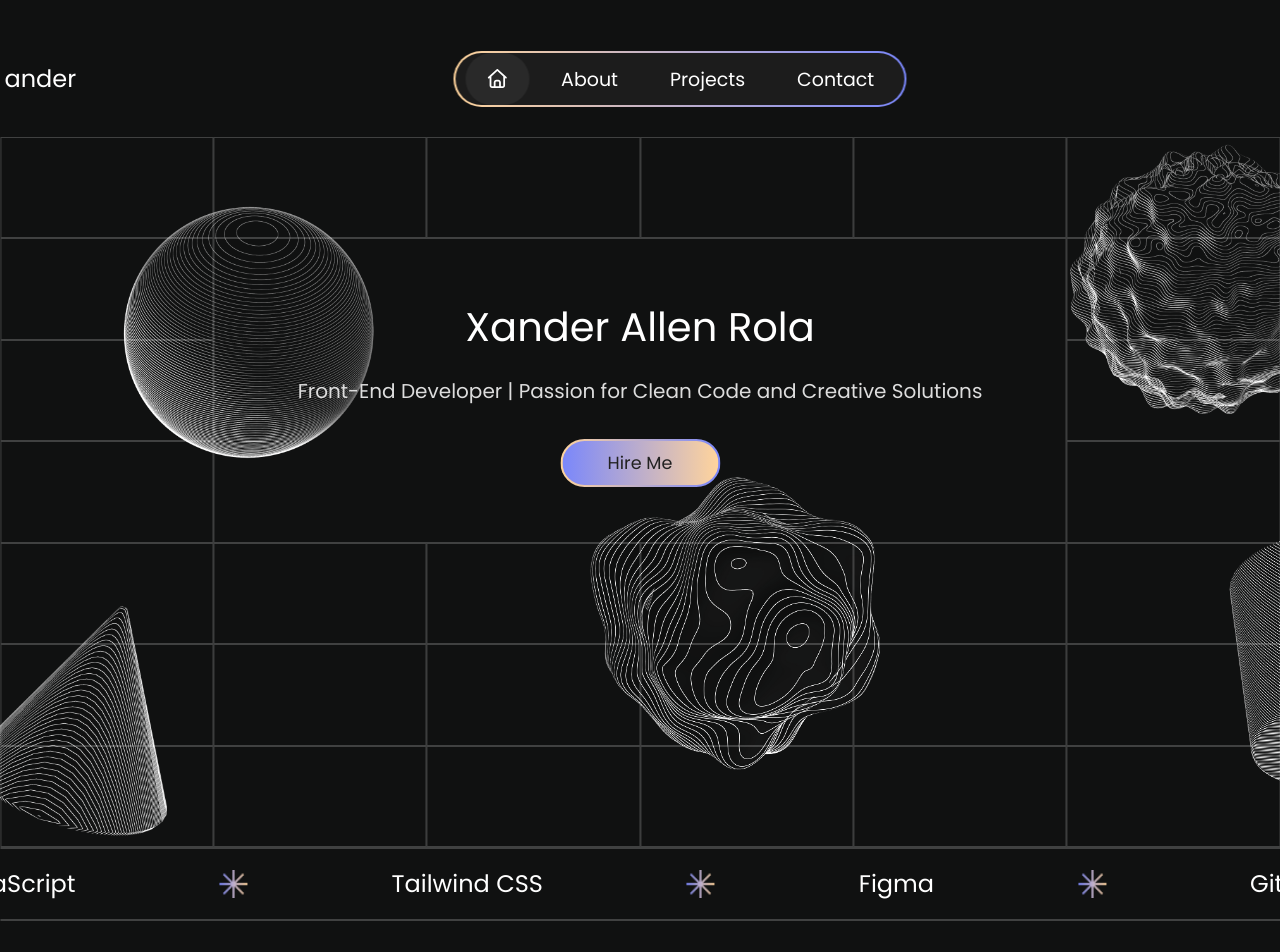
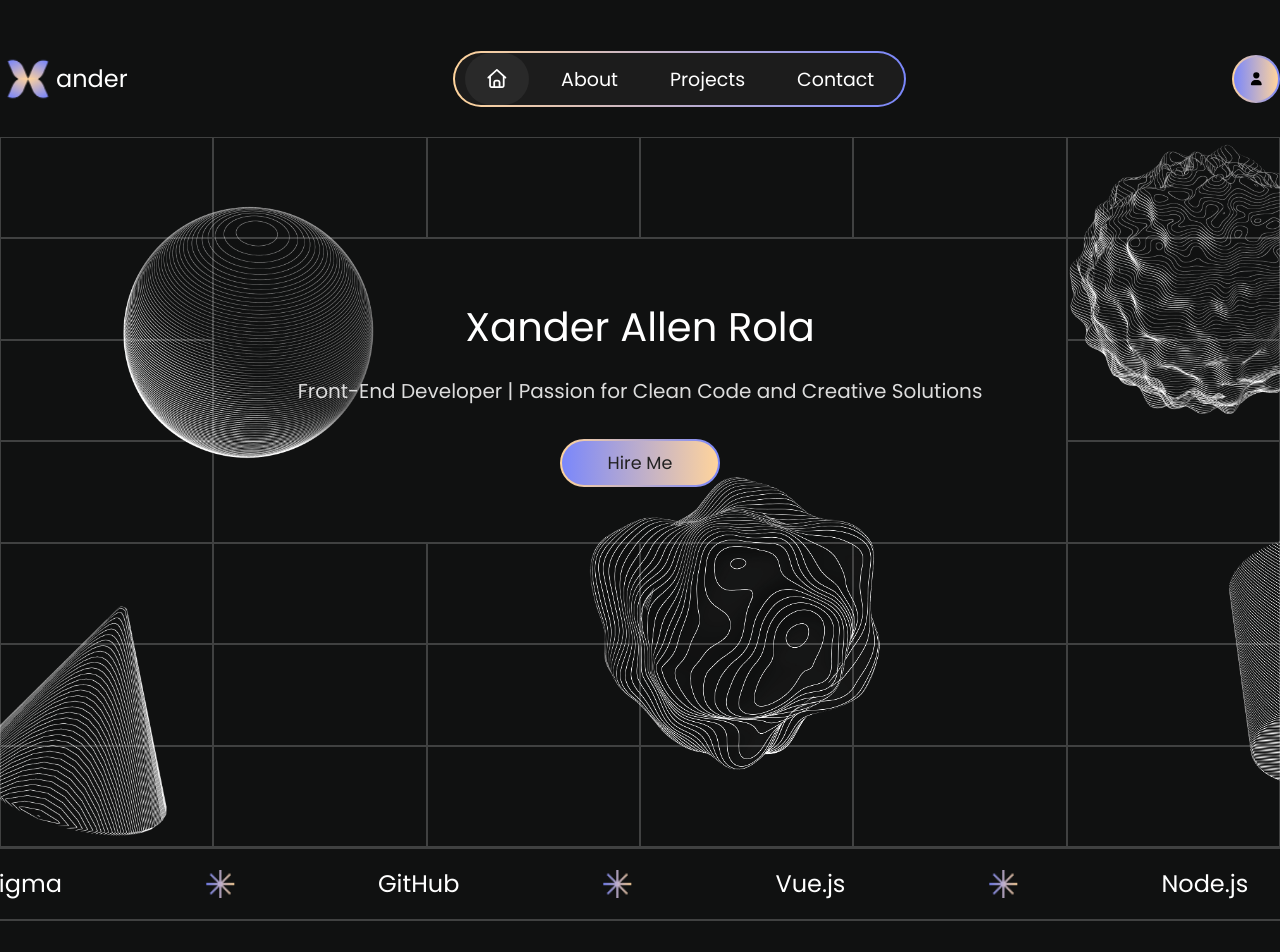
Before and after one commit to Xander-Allen-Rola/Xander-Portfolio, a Vue app: page / in a window 1280 px wide. Shown: the top 952 px of the page. Built offline with nearby package versions, Linux system fonts and the light colour scheme.

Commit message:
Added scrolling animation for sub info
changed hirememenu button style similar to other buttons

```diff
--- a/src/components/HireMeMenu.vue
+++ b/src/components/HireMeMenu.vue
@@ -132,14 +132,76 @@ function emitClose() {
 }
 
 /* Form styling */
-.title { font-size: 20px; font-weight: bold; margin-bottom: 4px; text-align: center; }
-.subtitle { font-size: 13px; color: #bbb; margin-bottom: 16px; text-align: center; }
-.form { display:flex; flex-direction:column; gap:12px; }
-.form-group label { font-size:13px; margin-bottom:4px; display:block; color:#ccc; }
-.input { width:100%; padding:8px 10px; border-radius:8px; border:1px solid #444; background:#2a2a2a; color:#fff; font-size:14px; outline:none; transition:border 0.2s; }
-.input:focus { border: 1px solid #FFD49C; }
+.title {
+  font-size: 20px;
+  font-weight: bold;
+  margin-bottom: 4px;
+  text-align: center;
+}
+.subtitle {
+  font-size: 13px;
+  color: #bbb;
+  margin-bottom: 16px;
+  text-align: center;
+}
+.form {
+  display:flex;
+  flex-direction:column;
+  gap:12px;
+}
+.form-group label {
+  font-size:13px;
+  margin-bottom:4px;
+  display:block;
+  color:#ccc;
+}
+.input {
+  width:100%;
+  padding:8px 10px;
+  border-radius:8px;
+  border:1px solid #444;
+  background:#2a2a2a;
+  color:#fff;
+  font-size:14px;
+  outline:none;
+  transition:border 0.2s;
+}
+.input:focus {
+  border: 1px solid #FFD49C;
+}
 textarea.input { resize: none; }
-.submit-btn { display:flex; justify-content:flex-end; margin-top:10px; }
-.submit-btn button { padding:10px 18px; background:linear-gradient(90deg,#FFD49C,#7A87FB); color:#1C1C1C; font-weight:600; border:none; border-radius:8px; cursor:pointer; transition:0.3s; }
-.submit-btn button:hover { opacity:0.95; transform: translateY(-2px); }
+.submit-btn {
+  display:flex;
+  justify-content:flex-end;
+  margin-top:10px;
+}
+.submit-btn button {
+  padding:10px 18px;
+  background:linear-gradient(90deg,#FFD49C,#7A87FB);
+  color:#1C1C1C;
+  font-weight: bold;
+  border: 2px solid transparent;
+  border-radius: 24px / 50%;
+  cursor: pointer;
+
+  /* Two layers: inner + border */
+  background:
+    linear-gradient(90deg, #7A87FB, #FFD49C, #7A87FB) padding-box,
+    linear-gradient(90deg, #FFD49C, #7A87FB, #FFD49C) border-box;
+
+  background-size: 200% 100%, 200% 100%; /* both layers movable */
+  background-position: left center, left center; /* start position */
+  background-clip: padding-box, border-box;
+
+  transition:
+    background-position 0.6s ease-in-out,
+    filter 0.3s ease,
+    transform 0.3s;
+
+}
+.submit-btn button:hover {
+  background-position: right center, right center;
+  filter: brightness(0.9);
+  transform: translateY(-2px);
+}
 </style>
--- a/src/components/SubInfo.vue
+++ b/src/components/SubInfo.vue
@@ -1,32 +1,83 @@
 <template>
-  <hr
-  style="border: 1px solid rgba(255, 255, 255, 0.2);
-  width: 100vw; /* Full viewport width */" />
-    <div
-    style="display: flex;
-    gap: 9rem; /* Adjust the value as needed */
-    font-size: 25px; /* Adjust as needed */
-    margin-top: 1rem;    /* Space above */
-    margin-bottom: 1rem; /* Space below */
-    white-space: nowrap; /* Prevent text wrapping */">
+  <hr style="border: 1px solid rgba(255, 255, 255, 0.2); width: 100vw;" />
+  <div class="scrolling-container">
+    <div class="scrolling-track">
+      <!-- One full row -->
+      <div class="scrolling-row">
         <h3>JavaScript</h3>
-        <img src="@/assets/icons/star.png"
-        style="width: 28px;   /* Set your desired width */
-        height: 38px;  /* Set your desired height */
-        object-fit: contain;" />
+        <img src="@/assets/icons/star.png" class="star-icon" />
         <h3>Tailwind CSS</h3>
-        <img src="@/assets/icons/star.png"
-        style="width: 28px;   /* Set your desired width */
-        height: 38px;  /* Set your desired height */
-        object-fit: contain;" />
+        <img src="@/assets/icons/star.png" class="star-icon" />
         <h3>Figma</h3>
-        <img src="@/assets/icons/star.png"
-        style="width: 28px;   /* Set your desired width */
-        height: 38px;  /* Set your desired height */
-        object-fit: contain; " />
+        <img src="@/assets/icons/star.png" class="star-icon" />
         <h3>GitHub</h3>
-        </div>
-  <hr
-  style="border: 1px solid rgba(255, 255, 255, 0.2);
-  width: 100vw; /* Full viewport width */" />
+        <img src="@/assets/icons/star.png" class="star-icon" />
+        <h3>Vue.js</h3>
+        <img src="@/assets/icons/star.png" class="star-icon" />
+        <h3>Node.js</h3>
+        <img src="@/assets/icons/star.png" class="star-icon" />
+        <h3>UI/UX</h3>
+        <!-- last star with extra spacing -->
+        <img src="@/assets/icons/star.png" class="star-icon" style="margin-right: 9rem;" />
+      </div>
+
+      <!-- duplicate row -->
+      <div class="scrolling-row">
+        <h3>JavaScript</h3>
+        <img src="@/assets/icons/star.png" class="star-icon" />
+        <h3>Tailwind CSS</h3>
+        <img src="@/assets/icons/star.png" class="star-icon" />
+        <h3>Figma</h3>
+        <img src="@/assets/icons/star.png" class="star-icon" />
+        <h3>GitHub</h3>
+        <img src="@/assets/icons/star.png" class="star-icon" />
+        <h3>Vue.js</h3>
+        <img src="@/assets/icons/star.png" class="star-icon" />
+        <h3>Node.js</h3>
+        <img src="@/assets/icons/star.png" class="star-icon" />
+        <h3>UI/UX</h3>
+        <!-- last star with extra spacing -->
+        <img src="@/assets/icons/star.png" class="star-icon" style="margin-right: 9rem;" />
+      </div>
+    </div>
+  </div>
+  <hr style="border: 1px solid rgba(255, 255, 255, 0.2); width: 100vw;" />
 </template>
+
+<style scoped>
+.scrolling-container {
+  width: 100vw;
+  overflow: hidden;
+  margin: 1rem 0;
+}
+
+.scrolling-track {
+  display: flex;
+  width: max-content;
+  animation: scroll-left 20s linear infinite;
+}
+
+.scrolling-row {
+  display: flex;
+  gap: 9rem;           /* consistent spacing between items */
+  font-size: 25px;
+  white-space: nowrap;
+  align-items: center;
+}
+
+.star-icon {
+  width: 28px;
+  height: 38px;
+  object-fit: contain;
+}
+
+/* Marquee effect */
+@keyframes scroll-left {
+  0% {
+    transform: translateX(0);
+  }
+  100% {
+    transform: translateX(-50%); /* move exactly half since we duplicated */
+  }
+}
+</style>
```
